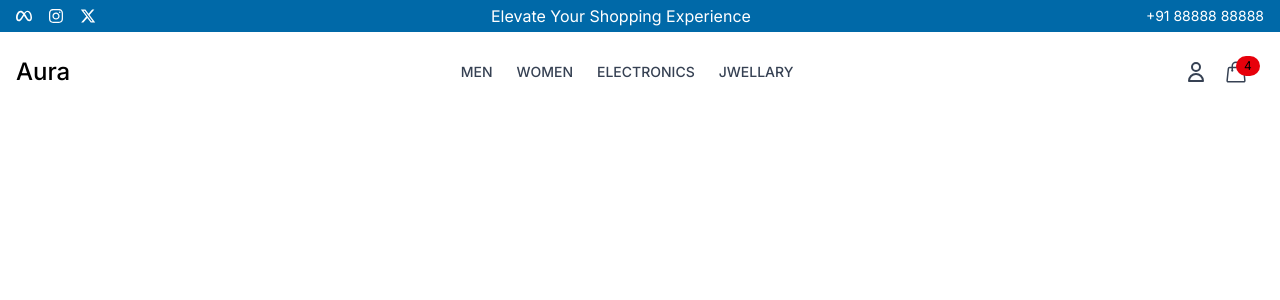
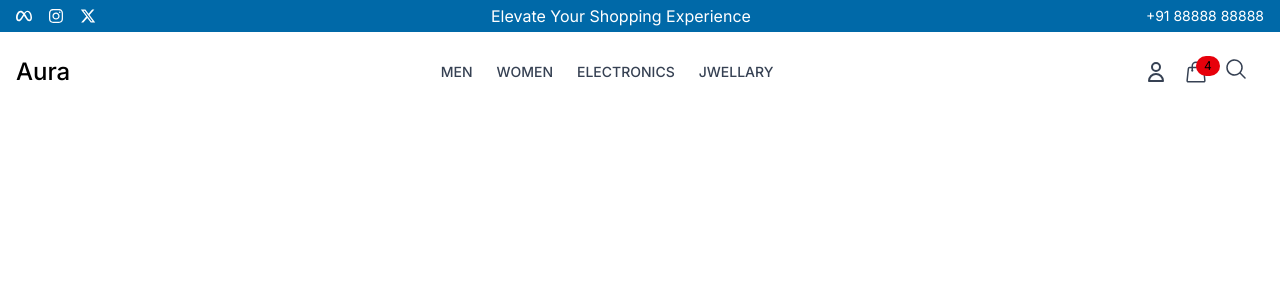
Before and after one commit to kshitijMandave/E_Com, a React (Vite) app in the folder frontend/: page / in a window 1280 px wide. Shown: the top 300 px of the page. Built offline with nearby package versions, Linux system fonts and the light colour scheme.

Commit message:
added SearchBar

```diff
--- a/frontend/src/Components/Common/Navbar.jsx
+++ b/frontend/src/Components/Common/Navbar.jsx
@@ -1,6 +1,7 @@
 import { Link } from "react-router-dom";
 import { HiOutlineUser } from "react-icons/hi";
 import { HiOutlineShoppingBag, HiBars3BottomRight } from "react-icons/hi2";
+import SearchBar from "./SearchBar";
 // import logo from "./aura-logo.png";
 
 function Navbar() {
@@ -51,6 +52,9 @@ function Navbar() {
             4
           </span>
         </button>
+        {/* Search */}
+        <SearchBar />
+
         <button className="md:hidden">
           <HiBars3BottomRight className="h-6 w-6 text-gray-700" />
         </button>
--- /dev/null
+++ b/frontend/src/Components/Common/SearchBar.jsx
@@ -0,0 +1,33 @@
+import React, { useState } from "react";
+import { HiMagnifyingGlass } from "react-icons/hi2";
+
+function SearchBar() {
+  const [searchTerm, setSearchTerm] = useState("");
+  const [isOpen, setIsOpen] = useState(false);
+
+  const handleSearchToggle = () => {
+    setIsOpen(!isOpen);
+  };
+  return (
+    <div>
+      {isOpen ? (
+        <form className="relative flex items-center justify-center w-full">
+          <div className="relative w-1/2">
+            <input
+              type="text"
+              placeholder="Search"
+              value={searchTerm}
+              className="bg-gray-100 px-4 py-2 pl-2 pr-12"
+            />
+          </div>
+        </form>
+      ) : (
+        <button onClick={handleSearchToggle}>
+          <HiMagnifyingGlass className="h-6 w-6 text-gray-700" />
+        </button>
+      )}
+    </div>
+  );
+}
+
+export default SearchBar;
```
